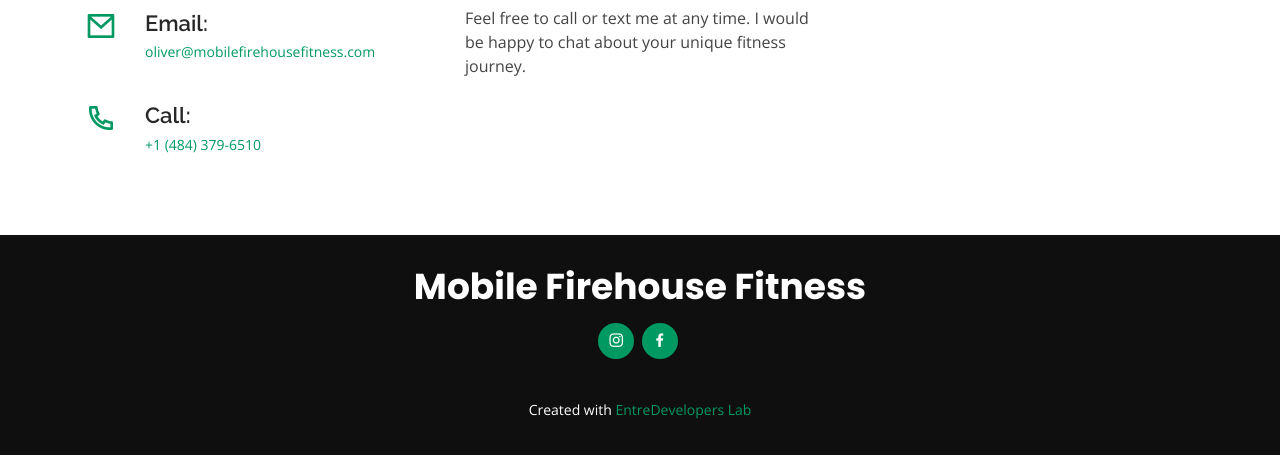
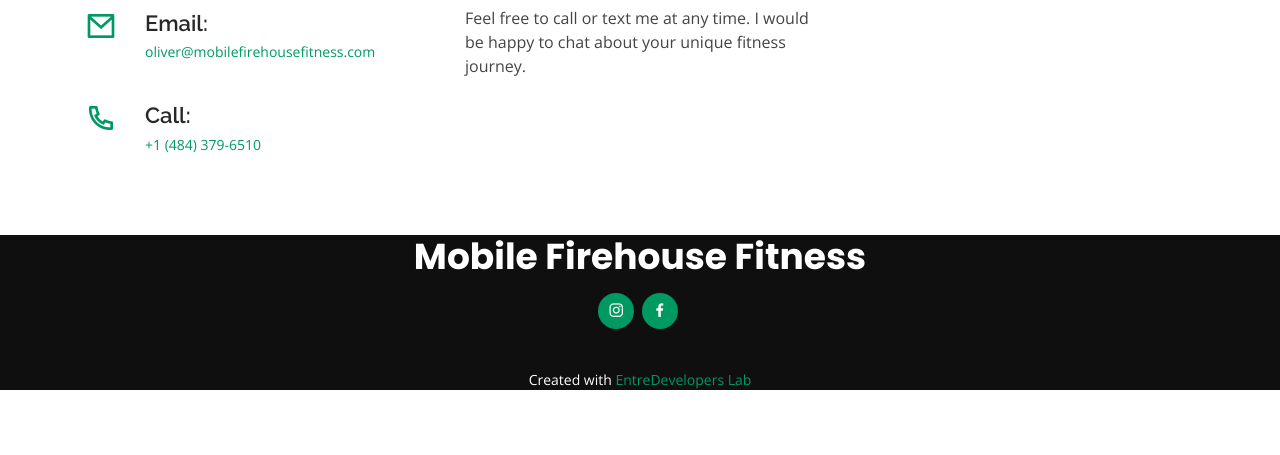
Before and after one commit to naveenailawadi/MobileFirehouseFitness, a Flask app: page / in a window 1280 px wide. Shown: the part 2953-3408 px from the top of the page. After the commit the page ends 3343 px from the top, so only its background shows below. Run offline with Flask 2, Linux system fonts and the light colour scheme; some libraries are stand-ins or nearby versions.

Commit message:
minor css changes

```diff
--- a/website/static/assets/css/style.css
+++ b/website/static/assets/css/style.css
@@ -1556,7 +1556,6 @@ section {
   color: #fff;
   font-size: 14px;
   text-align: center;
-  padding: 30px 0;
 }
 
 #footer h3 {
```
